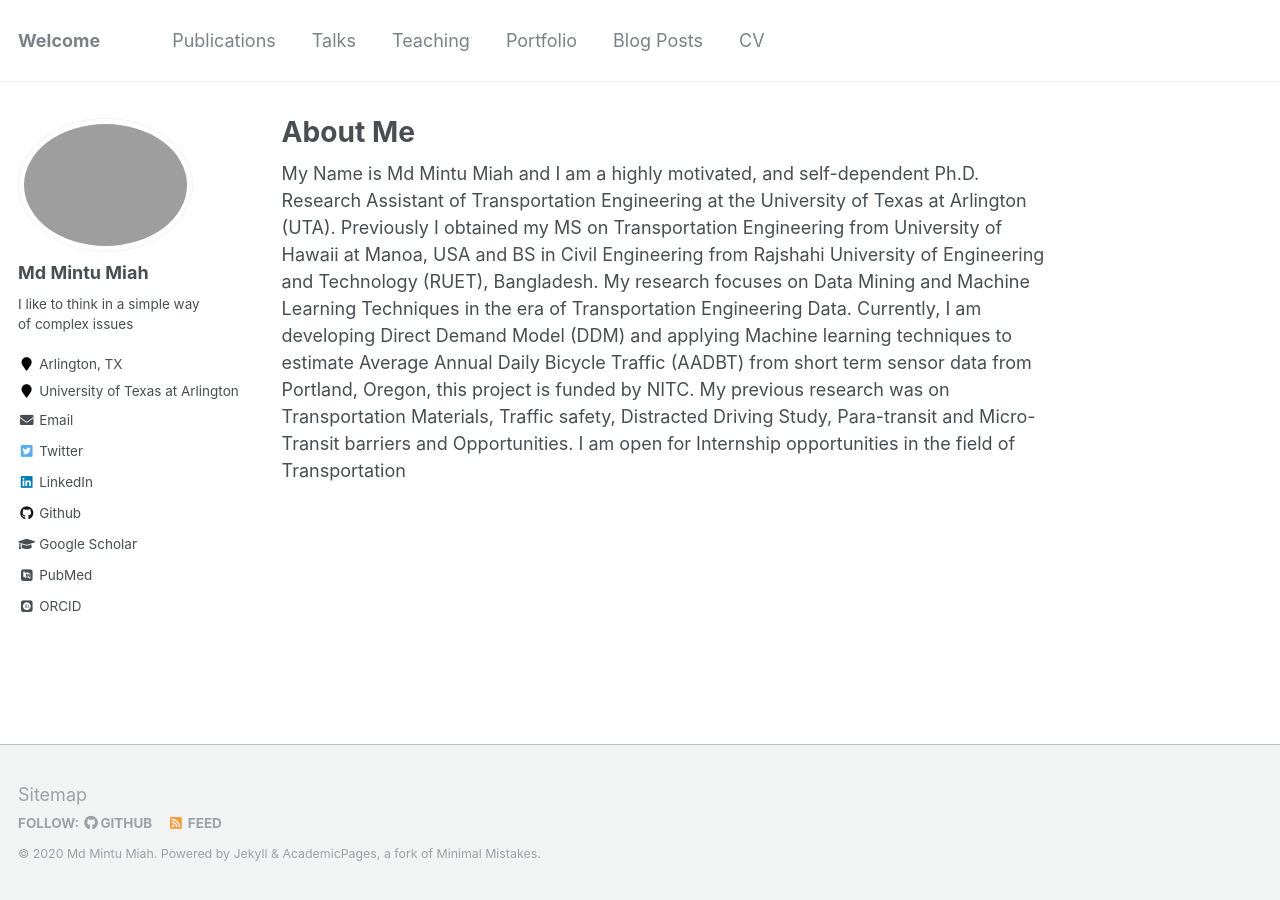
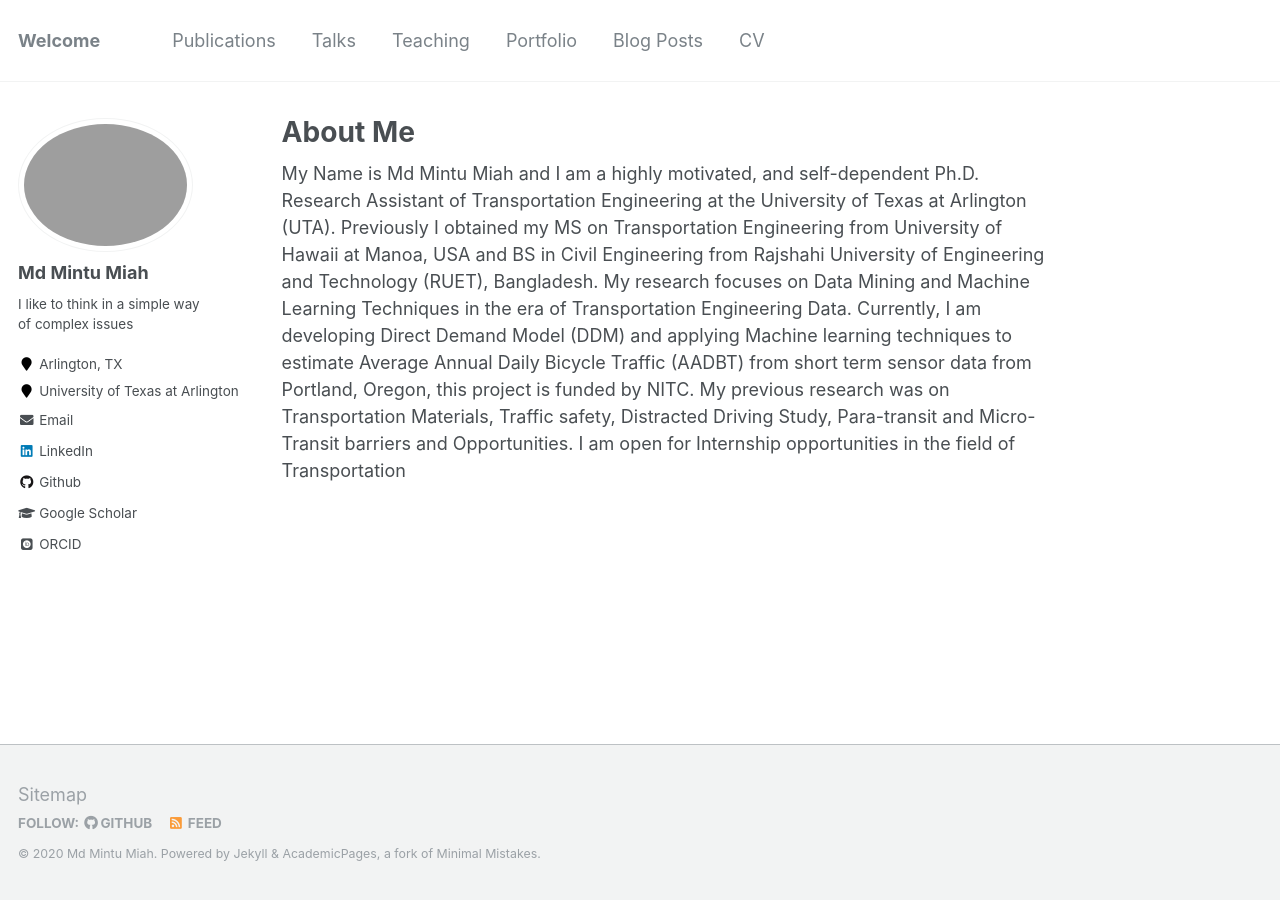
Before and after one commit to mintu07ruet/mintu07ruet.github.io, a Jekyll site: the page built from _pages/about.md, in a window 1280 px wide. Built offline with Jekyll 4.4.1, drawn with Linux system fonts in a browser that asks for light colours; some web fonts are replaced.

Commit message:
Update _config.yml

```diff
--- a/_config.yml
+++ b/_config.yml
@@ -86,7 +86,7 @@ author:
   bio              : "I like to think in a simple way of complex issues"
   location         : "Arlington, TX"
   employer         : "University of Texas at Arlington"
-  pubmed           : "https://www.ncbi.nlm.nih.gov/pubmed/?term=john+snow"
+  pubmed           :  #"https://www.ncbi.nlm.nih.gov/pubmed/?term=john+snow"
   googlescholar    : "https://scholar.google.com/citations?user=tYNG1aQAAAAJ&hl=en"
   email            : "mdmintu.miah@mavs.uta.edu"
   researchgate     :  # example: "https://www.researchgate.net/profile/yourprofile"
@@ -110,7 +110,7 @@ author:
   stackoverflow    : # http://stackoverflow.com/users/123456/username
   steam            :
   tumblr           :
-  twitter          : "replacethistwitterhandle"
+  twitter          :  #"replacethistwitterhandle"
   vine             :
   weibo            :
   xing             :
```
